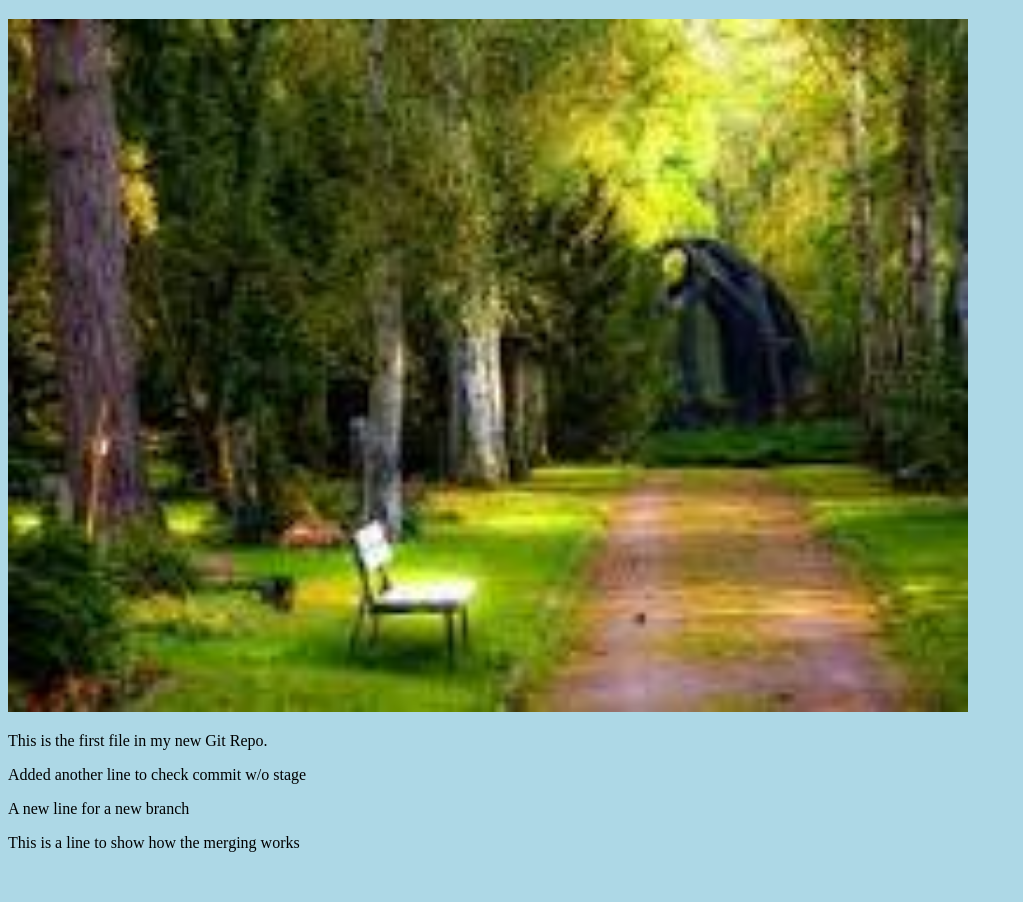
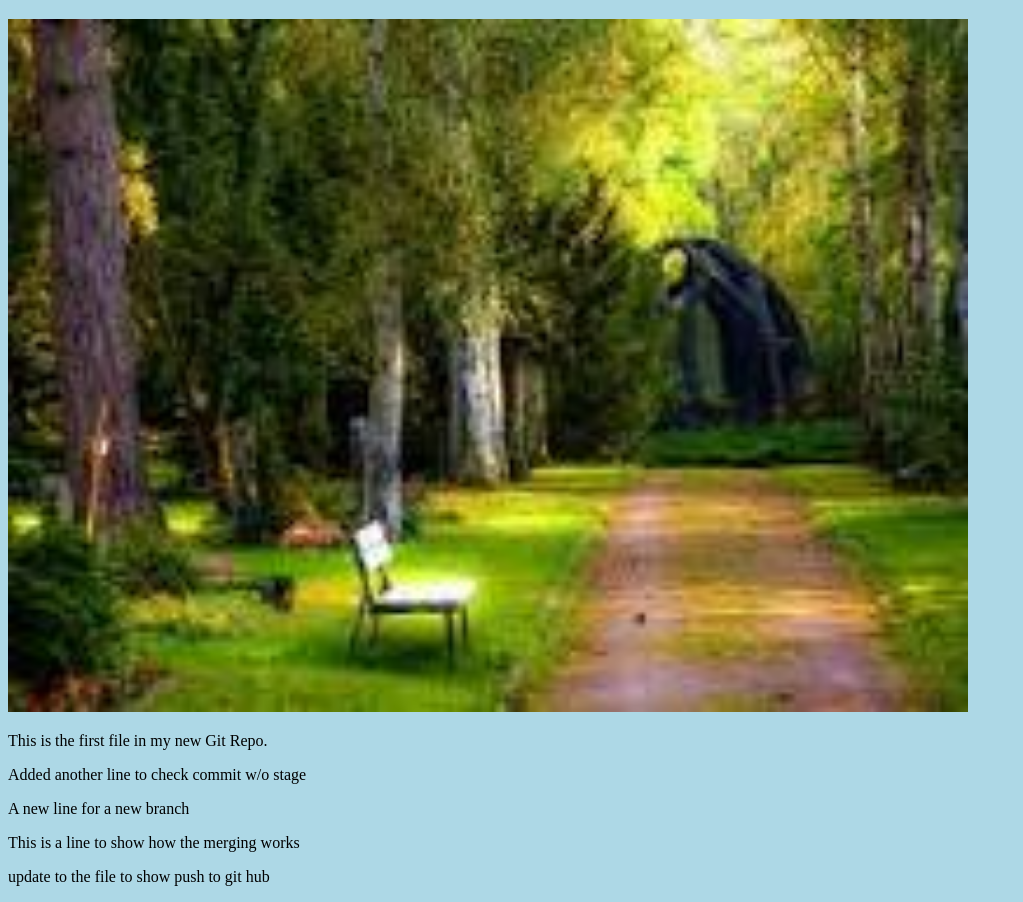
Before and after one commit to ajrana83/hello-world-Example, a plain HTML site: page index.html in a window 1280 px wide. Shown: the part 61-963 px from the top of the page, without its empty margins (0-1023 px from the left). Before the commit the page ends 929 px from the top, so only its background shows below. Drawn offline with Linux system fonts and the light colour scheme.

Commit message:
updated index.html to show push

```diff
--- a/index.html
+++ b/index.html
@@ -12,5 +12,6 @@
 <p> Added another line to check commit w/o stage</p>
 <p> A new line for a new branch</p>
 <p> This is a line to show how the merging works</p>
+<p> update to the file to show push to git hub</p>
 </body>
 </html>
```
